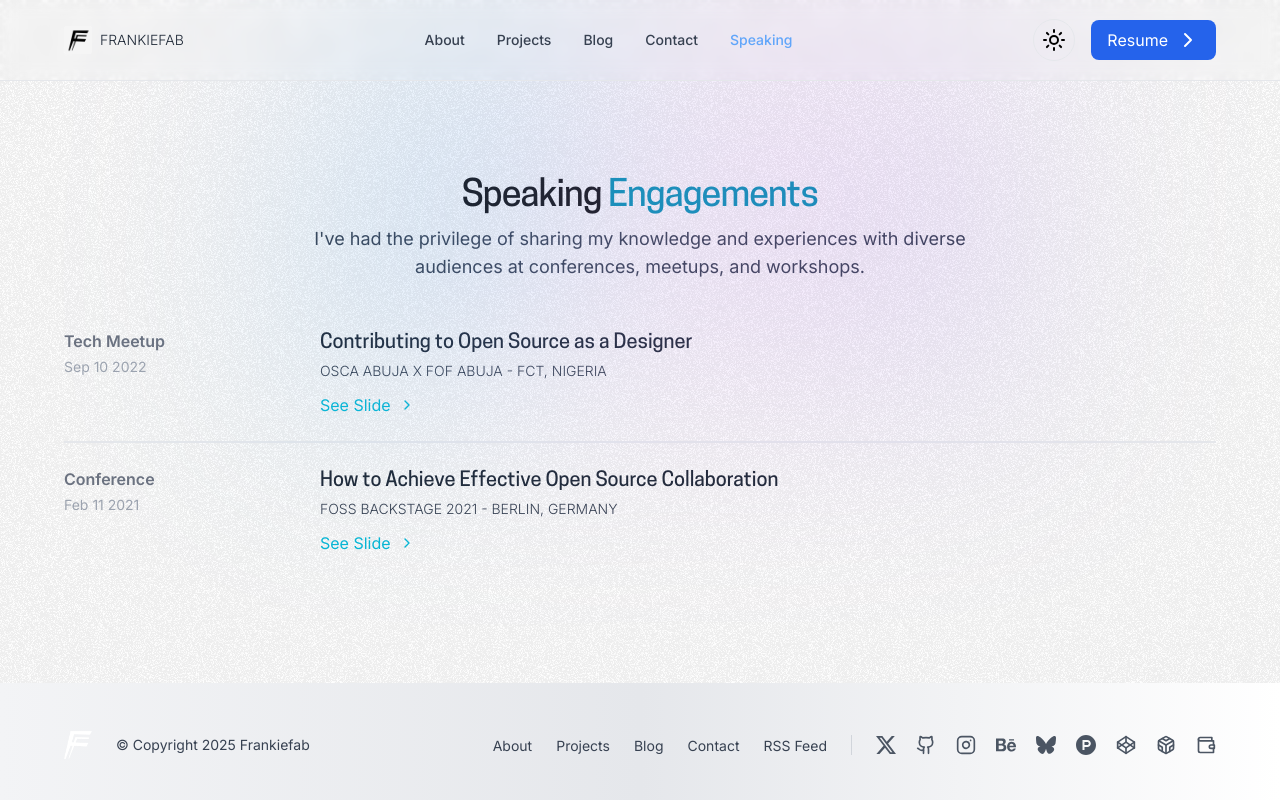
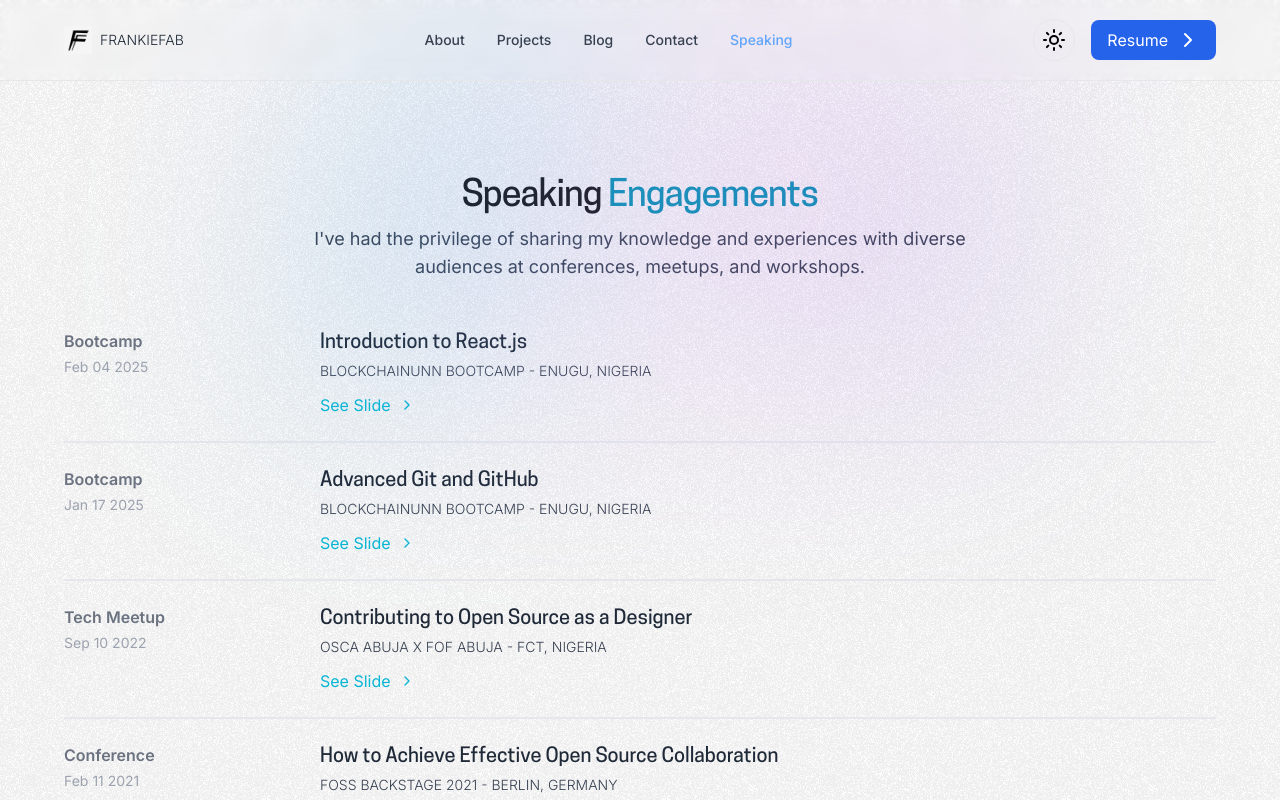
Before and after one commit to frankiefab100/frankiefab.com, a Next.js app in the folder client/: page /talks in a window 1280 px wide. Shown: the top 800 px of the page. Built offline with nearby package versions, Linux system fonts and the light colour scheme.

Commit message:
chore: add recent talks

```diff
--- a/client/src/constants/speaking.ts
+++ b/client/src/constants/speaking.ts
@@ -19,4 +19,22 @@ export const EVENTS: EventsList[] = [
         link: "",
         slide: "https://www.slideshare.net/slideshow/osca-abuja-contributing-to-open-source-as-a-designerpdf/253014004",
     },
+    {
+        id: 3,
+        category: "Bootcamp",
+        date: "Jan 17 2025",
+        title: "Advanced Git and GitHub",
+        desc: "BlockchainUNN Bootcamp - Enugu, Nigeria",
+        link: "https://www.youtube.com/live/QxnbfyaZFHQ?si=aU4iBCD-C4PMkMLD",
+        slide: "https://docs.google.com/document/d/1hHg8ssTqmkjbCa5lYRJHMYQhXPbNbZkC34rc8gwAUc0/",
+    },
+    {
+        id: 4,
+        category: "Bootcamp",
+        date: "Feb 04 2025",
+        title: "Introduction to React.js",
+        desc: "BlockchainUNN Bootcamp - Enugu, Nigeria",
+        link: "https://www.youtube.com/live/oBK4NDMbbgY?si=YWFjzVhe_g7eU4dR",
+        slide: "https://www.slideshare.net/slideshow/introduction-to-react-blockchain-unn-pdf/275373389",
+    }
 ];
```
